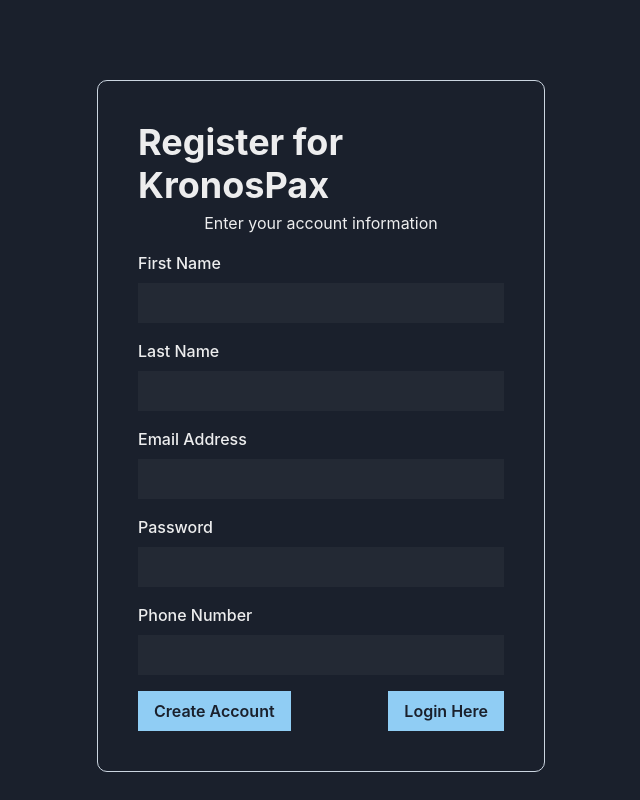
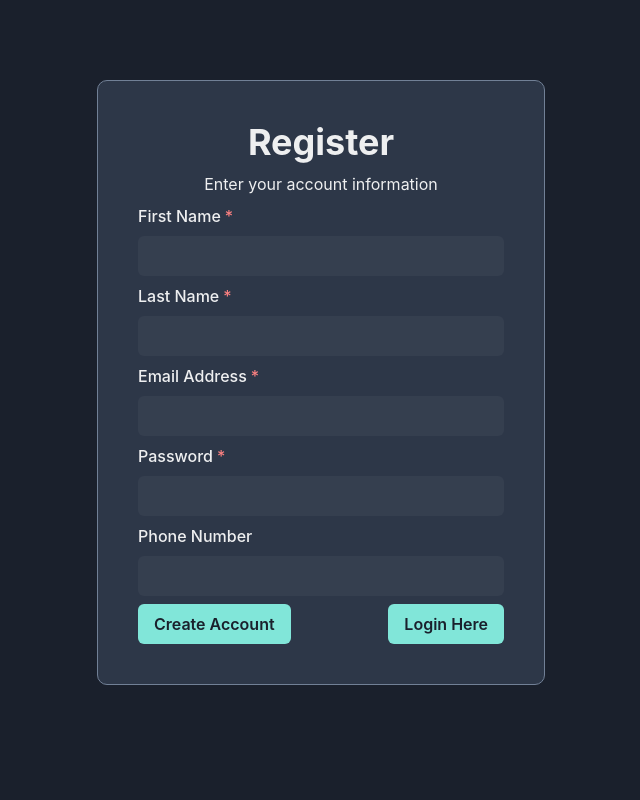
Before and after one commit to KronosPax/kronos-app, a Next.js app: page /Register in a window 1280 px wide. Shown: the whole page, without its empty margins (319-959 px from the left). Built offline with nearby package versions, Linux system fonts and the light colour scheme.

Commit message:
removed unused import from _app.tsx, removed unused import from connection.ts, removed unused globals.css, added form validation for Login.tsx, added form validation for Register.tsx, added form validation for TaskTracker.tsx

```diff
--- a/pages/Register.tsx
+++ b/pages/Register.tsx
@@ -17,6 +17,7 @@
     ModalContent,
     ModalOverlay,
     Text,
+    useColorMode,
     useDisclosure,
     VStack
 } from "@chakra-ui/react";
@@ -30,8 +31,9 @@
     const [fName, setFName] = useState("");
     const [lName, setLName] = useState("");
     const [phone, setPhone] = useState("");
-    const { isOpen, onOpen, onClose } = useDisclosure();
+    const {isOpen, onOpen, onClose} = useDisclosure();
     const [regError, setRegError] = useState("")
+    const {colorMode} = useColorMode()
     const router = useRouter()
 
 
@@ -56,7 +58,7 @@
             const badRes = await res.json()
             setRegError(badRes.error)
             onOpen();
-        }else{
+        } else {
             const user = await res.json()
             console.log(user)
             await router.push("/")
@@ -66,12 +68,13 @@
     return (
         <Box
             w={['full', 'md']}
-            p={[8,10]}
+            p={[8, 10]}
             mt={[20, '10vh']}
-            mx='auto'
-            border={['none', '1px']}
-            borderColor={['', 'gray.300']}
+            mx={'auto'}
+            border={'1px'}
+            borderColor={'gray.500'}
             borderRadius={10}
+            bg={colorMode === "light" ? "gray.300" : "gray.700"}
         >
             <Modal isOpen={isOpen} onClose={onClose}>
                 <ModalOverlay/>
@@ -85,44 +88,34 @@
                     <ModalCloseButton/>
                 </ModalContent>
             </Modal>
-
-            <VStack spacing={4} align={'flex-start'} w={'full'}>
-                <VStack spacing={1} w={'full'}>
-                    <Heading>Register for KronosPax</Heading>
-                    <Text>Enter your account information</Text>
-                </VStack>
-
-                <FormControl>
+            <VStack as={'form'} onSubmit={handleSubmit}>
+                <Heading>Register</Heading>
+                <Text>Enter your account information</Text>
+                <FormControl isRequired>
                     <FormLabel>First Name</FormLabel>
-                    <Input value={fName} onChange={(e) => setFName(e.target.value)} rounded='none' variant={'filled'} type={'text'} id={'fName'} />
+                    <Input onChange={(e) => setFName(e.target.value)} variant={'filled'}/>
                 </FormControl>
-                <FormControl>
+                <FormControl isRequired>
                     <FormLabel>Last Name</FormLabel>
-                    <Input value={lName} onChange={(e) => setLName(e.target.value)} rounded='none' variant={'filled'} type={'text'} id={'lName'} />
+                    <Input onChange={(e) => setLName(e.target.value)} variant={'filled'} type={'text'}/>
                 </FormControl>
-                <FormControl>
+                <FormControl isRequired>
                     <FormLabel>Email Address</FormLabel>
-                    <Input value={email} onChange={(e) => setEmail(e.target.value)} rounded='none' variant={'filled'} type={'email'} id={'email'} />
+                    <Input onChange={(e) => setEmail(e.target.value)} variant={'filled'} type={'email'}/>
                 </FormControl>
-                <FormControl>
+                <FormControl isRequired>
                     <FormLabel>Password</FormLabel>
-                    <Input value={pwd} onChange={(e) => setPwd(e.target.value)} rounded='none' variant={'filled'} type={'password'} id={'password'} />
+                    <Input onChange={(e) => setPwd(e.target.value)} variant={'filled'} type={'password'}/>
                 </FormControl>
                 <FormControl>
                     <FormLabel>Phone Number</FormLabel>
-                    <Input value={phone} onChange={(e) => setPhone(e.target.value)} rounded='none' variant={'filled'} type={'tel'} id={'phone'} />
+                    <Input onChange={(e) => setPhone(e.target.value)} variant={'filled'} type={'tel'}/>
                 </FormControl>
-                {/*<HStack w={'full'} justify={'space-between'}>*/}
-                {/*    <Checkbox>Remember me</Checkbox>*/}
-                {/*    <Button variant={'link'} colorScheme={'blue'}>*/}
-                {/*        Forgot Password*/}
-                {/*    </Button>*/}
-                {/*</HStack>*/}
                 <HStack w={'full'} justify={'space-between'}>
-                    <Button onClick={handleSubmit} rounded={'none'} colorScheme={'blue'} w={['full', 'auto']}>
+                    <Button type='submit' colorScheme={'teal'}>
                         Create Account
                     </Button>
-                    <Button rounded={'none'} colorScheme={'blue'} w={['full', 'auto']}>
+                    <Button colorScheme={'teal'}>
                         <Link href="/Login">Login Here</Link>
                     </Button>
                 </HStack>
--- a/pages/_app.tsx
+++ b/pages/_app.tsx
@@ -1,4 +1,3 @@
-//import '../styles/globals.css'
 import type { AppProps } from 'next/app'
 import { ChakraProvider } from '@chakra-ui/react'
 import {SessionProvider} from "next-auth/react";
--- a/styles/globals.css
+++ /dev/null
@@ -1,26 +0,0 @@
-html,
-body {
-  padding: 0;
-  margin: 0;
-  font-family: -apple-system, BlinkMacSystemFont, Segoe UI, Roboto, Oxygen,
-    Ubuntu, Cantarell, Fira Sans, Droid Sans, Helvetica Neue, sans-serif;
-}
-
-a {
-  color: inherit;
-  text-decoration: none;
-}
-
-* {
-  box-sizing: border-box;
-}
-
-@media (prefers-color-scheme: dark) {
-  html {
-    color-scheme: dark;
-  }
-  body {
-    color: white;
-    background: black;
-  }
-}
--- a/utils/connection.ts
+++ b/utils/connection.ts
@@ -1,4 +1,4 @@
-import mongoose, { Model } from "mongoose";
+import mongoose from "mongoose";
 
 // CONNECTING TO MONGOOSE (Get Database Url from .env.local)
 const { DATABASE_URL } = process.env
```
Also changed, not shown: pages/Login.tsx (+51 -31 lines), pages/TaskTracker.tsx (+18 -16 lines).
